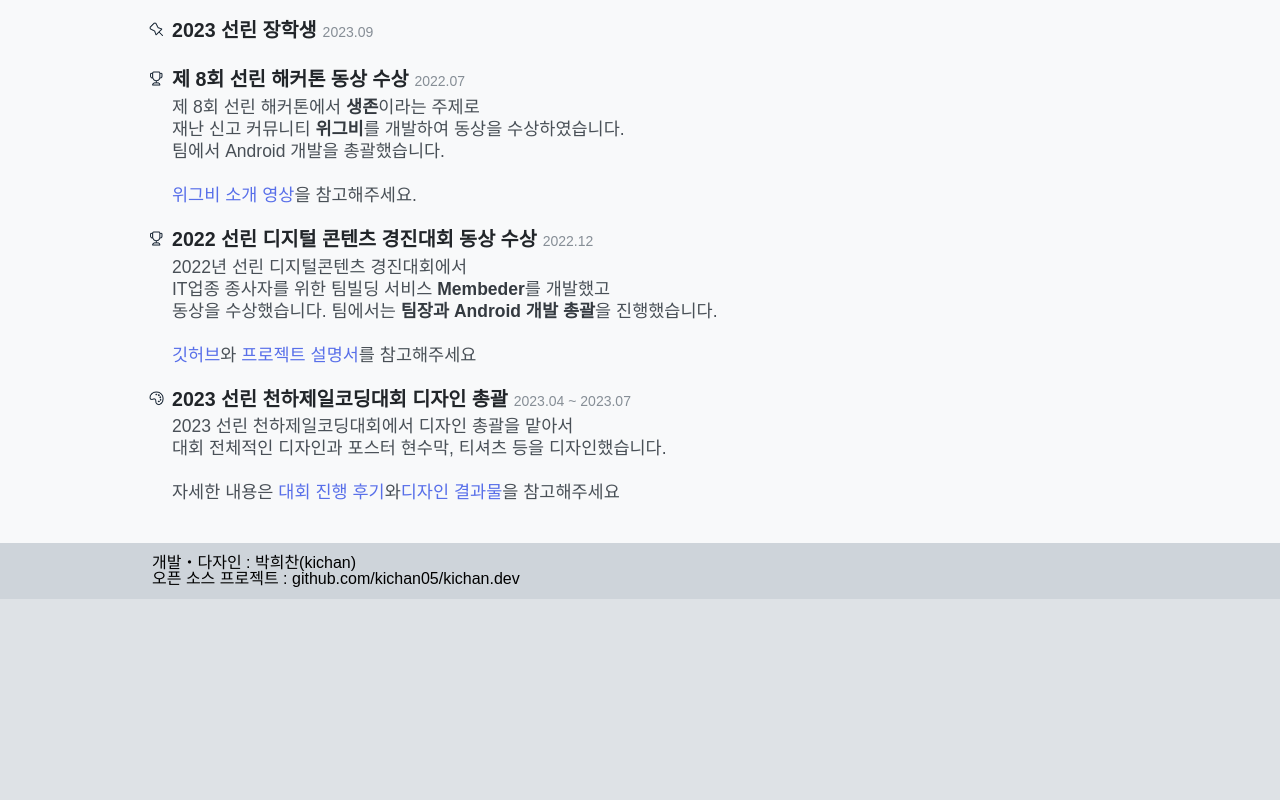
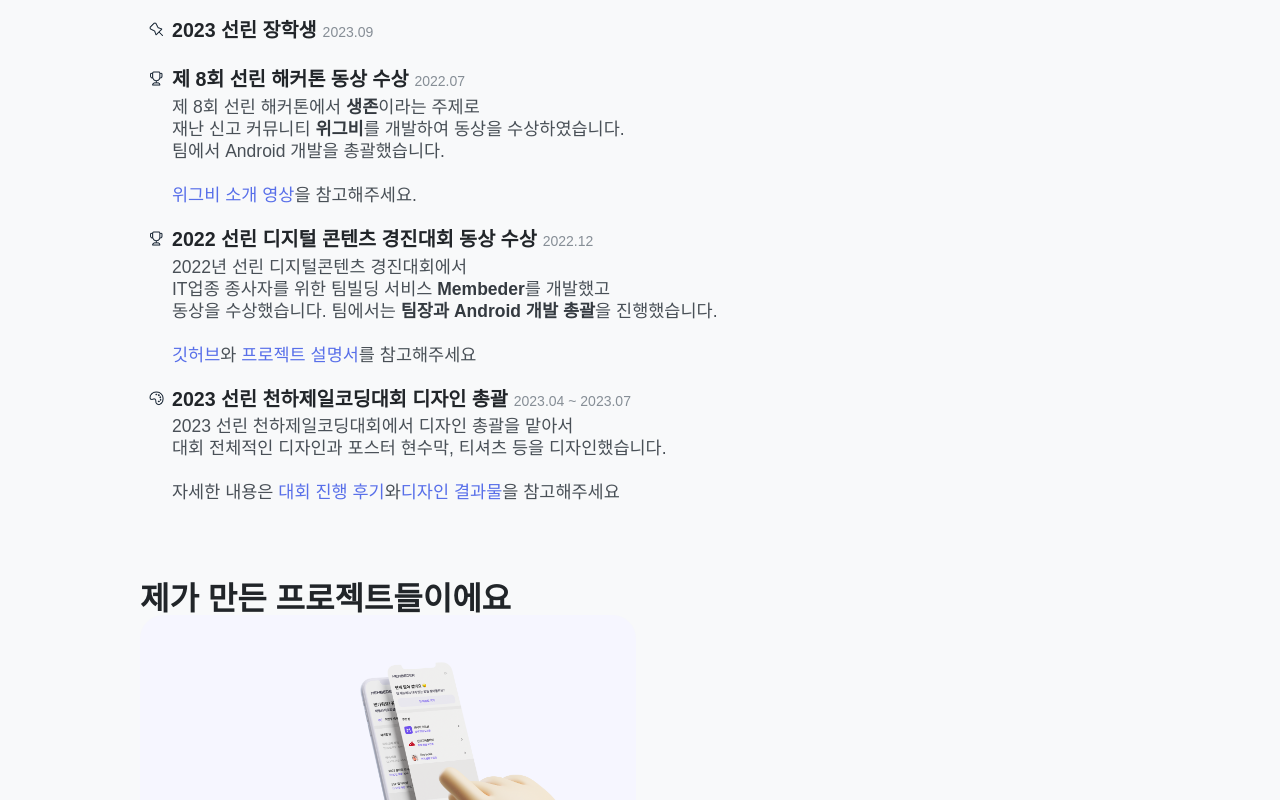
Before and after one commit to kichan05/kichan.dev, a React (Create React App) app: page / in a window 1280 px wide. Shown: the part 2000-2800 px from the top of the page. Before the commit the page ends 2599 px from the top, so only its background shows below. Built offline with nearby package versions, Linux system fonts and the light colour scheme; a web font is replaced by a local one.

Commit message:
Project 세션 개발 시작

```diff
--- a/src/page/Page.js
+++ b/src/page/Page.js
@@ -17,7 +17,7 @@ const Page = () => {
       {/*<Header/>*/}
       <BusinessCardSection/>
       <ProfileSection/>
-      {/*<ProjectSection/>*/}
+      <ProjectSection/>
     </PageStyle>
   )
 }
```
